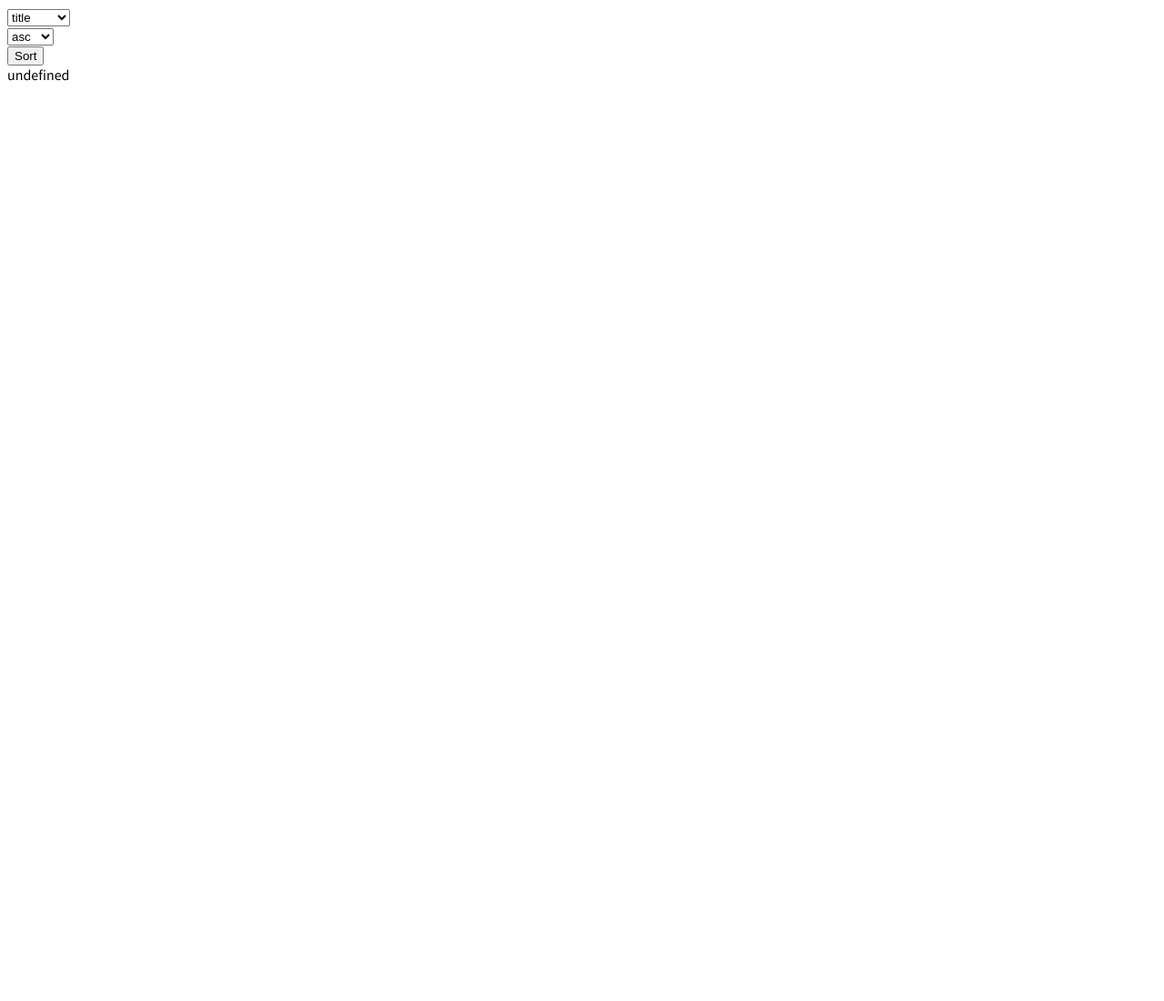
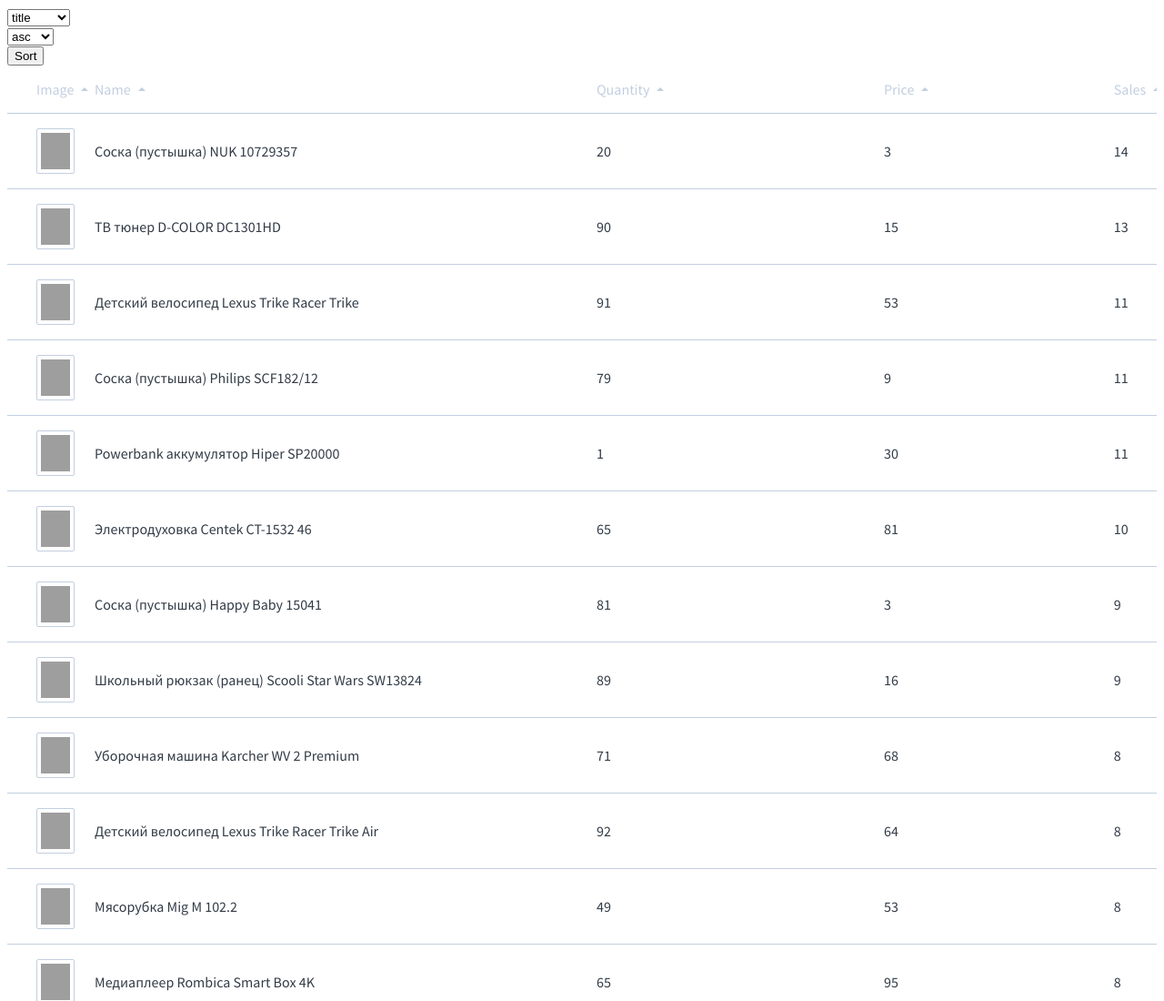
Before and after one commit to js-tasks-ru/js-20230407_aleksandr992, a website: page 05-dom-document-loading/2-sortable-table-v1/index.html in a window 1280 px wide. Shown: the top 1100 px of the page at 91% size. Before the commit the page ends 800 px from the top, so only its background shows below. Drawn offline with Linux system fonts and the light colour scheme; grey boxes are pictures that could not be loaded.

Commit message:
progress

```diff
--- a/05-dom-document-loading/2-sortable-table-v1/index.html
+++ b/05-dom-document-loading/2-sortable-table-v1/index.html
@@ -2,6 +2,11 @@
 <head>
   <meta charset="utf-8">
   <link rel="stylesheet" href="style.css">
+  <style>
+    .sortable-table__row {
+      grid: auto-flow / 80px calc(50% - 80px) 25% 20% 20%;
+    }
+  </style>
 </head>
 <body>
 
@@ -69,14 +74,13 @@
     },
   ];
 
-  const sortableTable = new SortableTable(headerConfig, data);
+  const sortableTable = new SortableTable({headerConfig, data});
 
   root.append(sortableTable.element);
 
   sort.addEventListener('click', () => {
     const fieldValue = field.value;
     const orderValue = order.value;
-
     sortableTable.sort(fieldValue, orderValue);
   });
 </script>
--- a/05-dom-document-loading/2-sortable-table-v1/index.js
+++ b/05-dom-document-loading/2-sortable-table-v1/index.js
@@ -1,5 +1,150 @@
 export default class SortableTable {
-  constructor(headerConfig = [], data = []) {
 
+  subElements;
+  fieldSortTypes = {};
+  fieldTemplates = {};
+
+  constructor(
+    {
+      headerConfig = [],
+      data = []
+    }) {
+    this.headerConfig = headerConfig;
+    this.data = data;
+    this.sortedData = this.data;
+    this.getFieldSortTypes();
+    this.getFieldTemplates();
+    this.render();
+  }
+
+  getFieldSortTypes() {
+    return this.headerConfig.map(field => {
+      if (typeof field.sortType === 'undefined') {
+        return;
+      }
+      this.fieldSortTypes = {
+        ...this.fieldSortTypes,
+        [field.id]: field.sortType,
+      };
+    });
+  }
+
+  getFieldTemplates() {
+    return this.headerConfig.map(field => {
+      if (typeof field.template === 'undefined') {
+        return;
+      }
+      this.fieldTemplates = {
+        ...this.fieldTemplates,
+        [field.id]: field.template,
+      };
+    });
+  }
+
+  getTableHeader() {
+    return `
+      <div data-element="header" class="sortable-table__header sortable-table__row">
+        ${this.headerConfig.map(column => {
+          return this.getTableHeaderCell(column);
+        }).join('')}
+      </div>
+    `;
+  }
+
+  getTableHeaderCell({id, title, sortable}) {
+    return `
+      <div class="sortable-table__cell" data-id="${id}" data-sortable="${sortable}" data-order="asc">
+        <span>${title}</span>
+        <span data-element="arrow" class="sortable-table__sort-arrow">
+          <span class="sort-arrow"></span>
+        </span>
+      </div>
+    `;
+  }
+
+  getTableBody() {
+    return `
+      <div data-element="body" class="sortable-table__body">
+        ${this.getTableRows()}
+      </div>
+    `;
+  }
+
+  getTableRows() {
+    return this.sortedData.map(row => {
+      return this.getTableRow(row);
+    }).join('');
+  }
+
+  getTableRow(row) {
+    return `
+      <a href="/products/${row.id}" class="sortable-table__row">
+        ${this.headerConfig.map(column => {
+          if (typeof this.fieldTemplates[column.id] === 'function') {
+            return this.fieldTemplates[column.id](row[column.id]);
+          }
+          return this.getTableCell(row[column.id]);
+        }).join('')}
+      </a>
+    `;
+  }
+
+  getTableCell(cellData) {
+    return `<div class="sortable-table__cell">${cellData}</div>`;
+  }
+
+  get template() {
+    return `
+      <div data-element="productsContainer" class="products-list__container">
+        <div class="sortable-table">
+          ${this.getTableHeader()}
+          ${this.getTableBody()}
+        </div>
+      </div>
+    `;
+  }
+
+  sort(fieldValue, orderValue = 'asc') {
+
+    const directions = {
+      asc: 1,
+      desc: -1,
+    };
+
+    const direction = directions[orderValue];
+
+    if (!direction) {
+      throw new Error(`Wrong param: ${orderValue}`);
+    }
+
+    if (this.data.length !== 0 && this.headerConfig) {
+      this.sortedData = [...this.data].sort((a, b) => {
+        const keyA = a[fieldValue] || a;
+        const keyB = b[fieldValue] || b;
+        if (this.fieldSortTypes[fieldValue] === 'string') {
+          return direction * keyA.localeCompare(keyB, 'ru-RU-u-kf-upper', {sensitivity: 'case'});
+        }
+        if (this.fieldSortTypes[fieldValue] === 'number') {
+          return direction * (keyA - keyB);
+        }
+      });
+    }
+
+    this.subElements.body.innerHTML = this.getTableRows();
+  }
+
+  getSubElements(element) {
+    const elements = element.querySelectorAll('[data-element]');
+    return [...elements].reduce((accum, subElement) => {
+      accum[subElement.dataset.element] = subElement;
+      return accum;
+    }, {});
+  }
+
+  render() {
+    const element = document.createElement('div');
+    element.innerHTML = this.template;
+    this.element = element.firstElementChild;
+    this.subElements = this.getSubElements(this.element);
   }
 }
```
Also changed, not shown: 05-dom-document-loading/1-notification/index.html (+0 -4 lines), 05-dom-document-loading/1-notification/index.js (+9 -5 lines), 1 other file.
